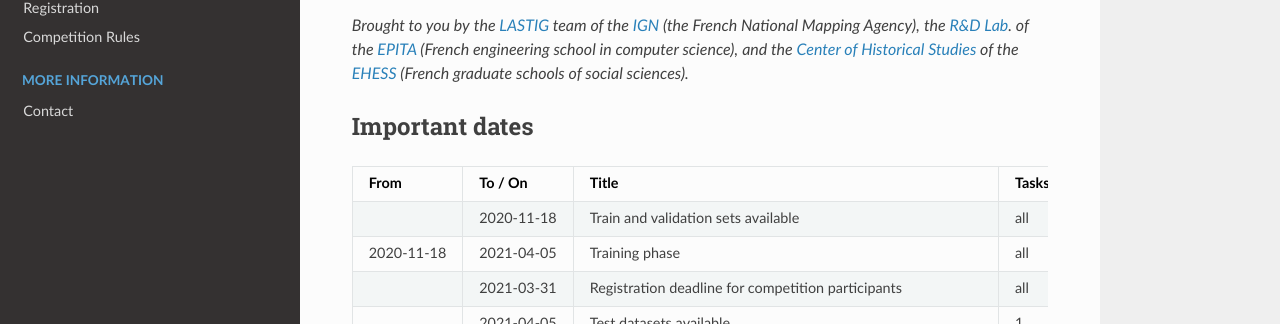
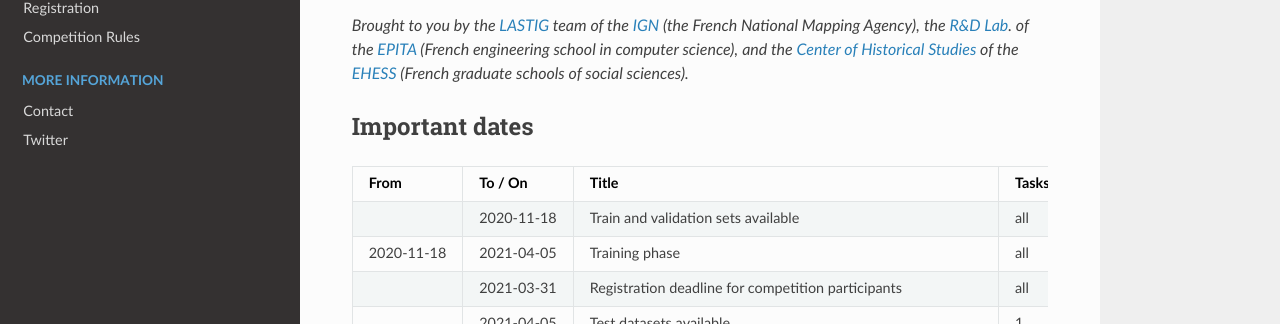
Before and after one commit to icdar21-mapseg/icdar21-mapseg.github.io, an MkDocs documentation site: the page built from docs/index.md, in a window 1280 px wide. Shown: the part 473-797 px from the top of the page. Built offline with MkDocs 1.6.1, drawn with Linux system fonts in a browser that asks for light colours; nearby versions of some CDN libraries.

Commit message:
add link to twitter

```diff
--- a/mkdocs.yml
+++ b/mkdocs.yml
@@ -20,6 +20,7 @@ nav:
   - More information:
     - contact.md
     # - 'Issue Tracker (external)': 'https://github.com/icdar21-mapseg/icdar21-mapseg.github.io/issues'
+    - 'Twitter': 'https://twitter.com/ICDAR21_MapSeg'
 markdown_extensions:
   - markdown_katex:
       no_inline_svg: True
```
